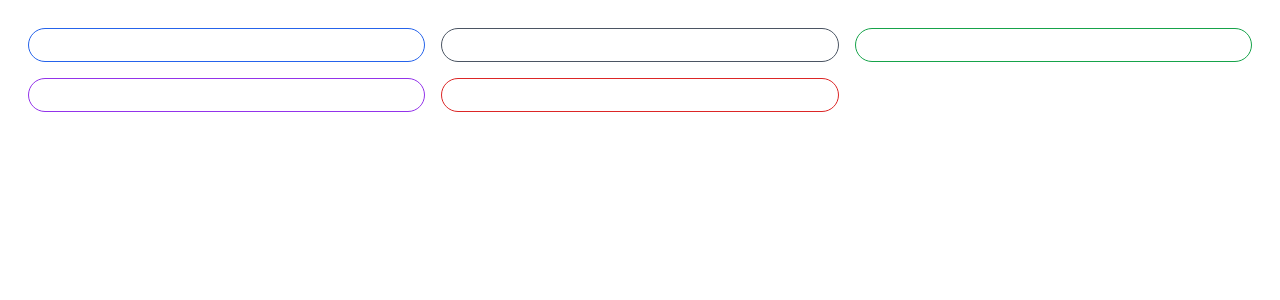
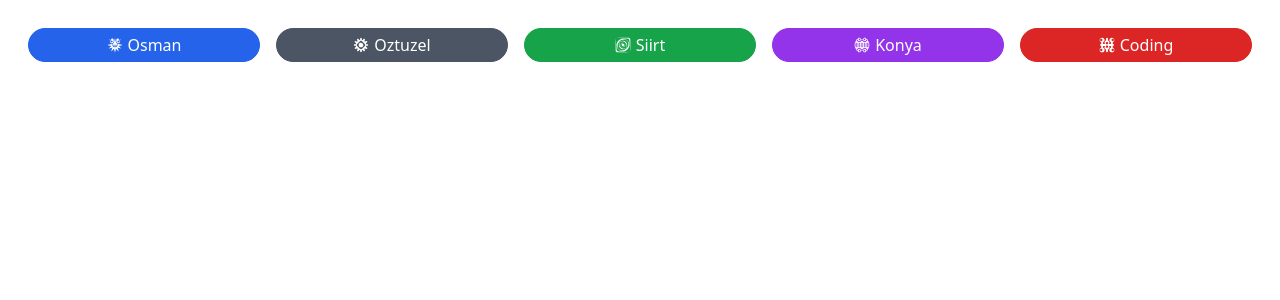
Before and after one commit to oztuzelosman/BookList-HapiApi, a React (Create React App) app: page / in a window 1280 px wide. Shown: the top 300 px of the page. Built offline with nearby package versions, Linux system fonts and the light colour scheme.

Commit message:
start booklistapp with creating BookCreate etc.

```diff
--- a/src/App.js
+++ b/src/App.js
@@ -12,24 +12,24 @@ const handleClick = () => {
 
 function App() {
   return (
-    <div className=" grid grid-cols-3 grid-rows-1 p-5">
-      <Button primary outline rounded onClick={handleClick}>
+    <div className=" grid grid-cols-5 grid-rows-1 p-5">
+      <Button primary rounded onClick={handleClick}>
         <GiAbstract008 />
         Osman
       </Button>
-      <Button secondary outline rounded onMouseEnter={handleClick}>
+      <Button secondary rounded onMouseEnter={handleClick}>
         <GiAbstract016 />
         Oztuzel
       </Button>
-      <Button success outline rounded>
+      <Button success rounded>
         <GiAbstract024 />
         Siirt
       </Button>
-      <Button wise outline rounded>
+      <Button wise rounded>
         <GiAbstract032 />
         Konya
       </Button>
-      <Button danger outline rounded>
+      <Button danger rounded>
         <GiAbstract040 />
         Coding
       </Button>
```
Also changed, not shown: src/components/BookCreate.js (added), src/components/BookList.js (added), src/components/BookShow.js (added).
